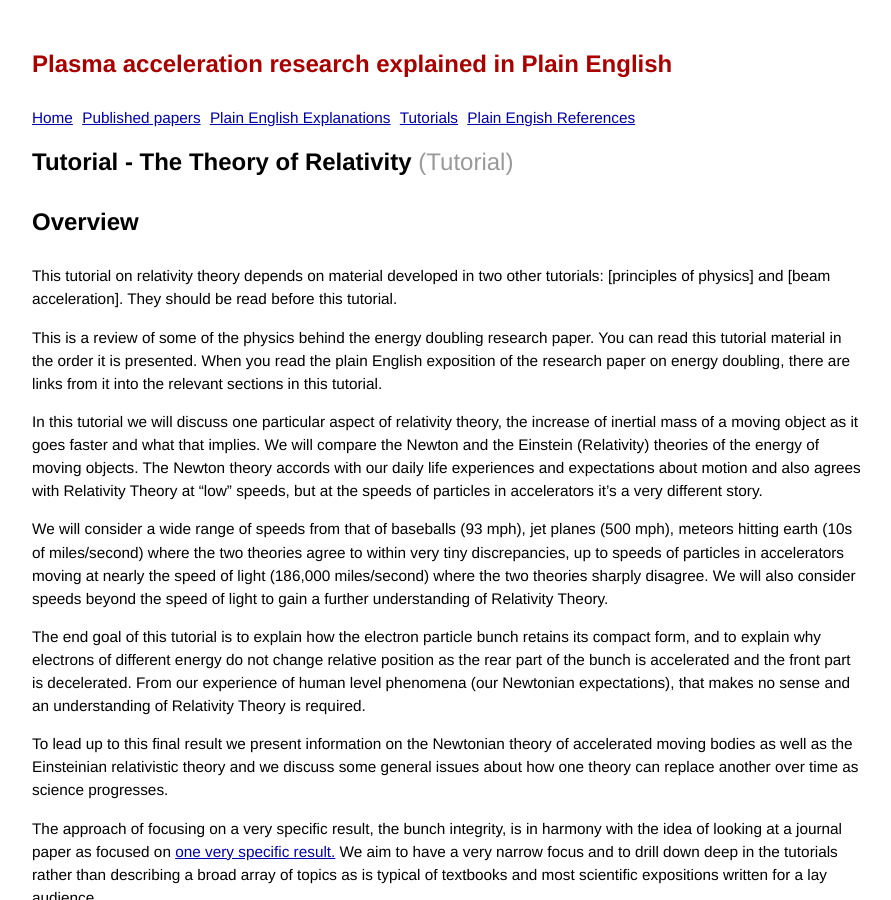
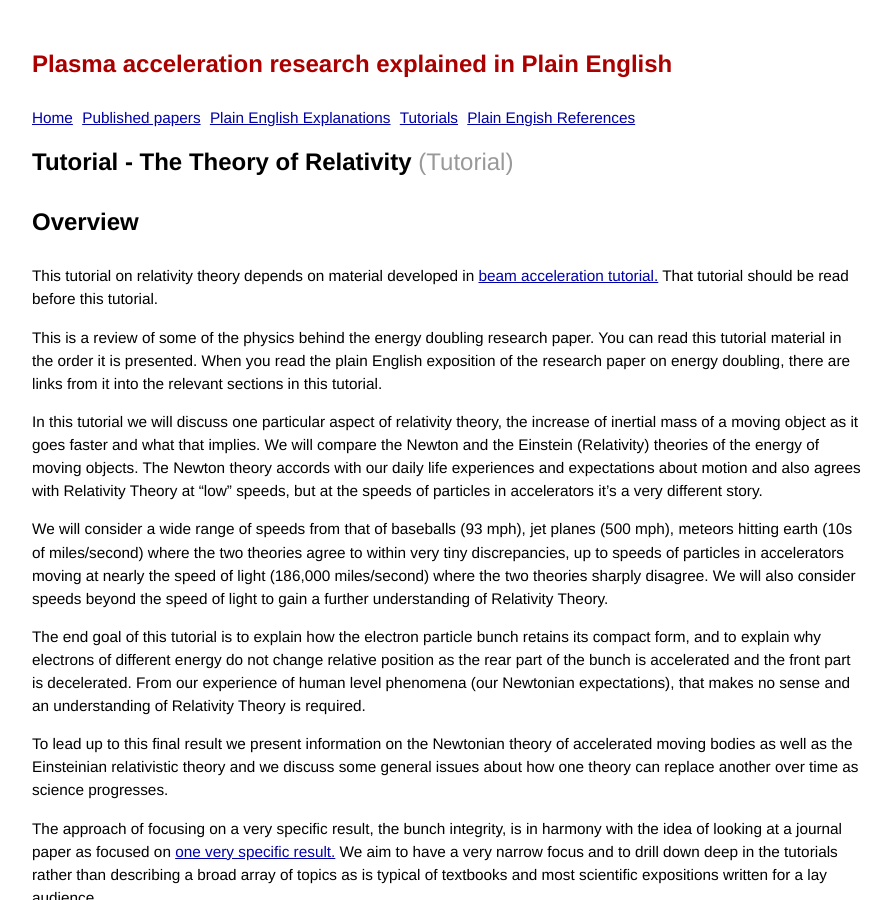
Before and after one commit to grbfacet/facet, a Jekyll site: the page built from relativity-tutorial.md, in a window 1280 px wide and 900 px high. Shown: the whole window, without its empty margins (193-1084 px from the left). Built offline with Jekyll 4.4.1, drawn with Linux system fonts in a browser that asks for light colours.

Commit message:
Update relativity-tutorial.md

```diff
--- a/relativity-tutorial.md
+++ b/relativity-tutorial.md
@@ -6,7 +6,7 @@ pagetype: tutorial
 
 # Overview
 
-This tutorial on relativity theory depends on material developed in two other tutorials: [principles of physics] and [beam acceleration]. They should be read before this tutorial.
+This tutorial on relativity theory depends on material developed in [beam acceleration tutorial.](/beam-acceleration-tutorial.html) That tutorial should be read before this tutorial.
 
 This is a review of some of the physics behind the energy doubling research paper. You can read this tutorial material in the order it is presented. When you read the plain English exposition of the research paper on energy doubling, there are links from it into the relevant sections in this tutorial.
 
```
